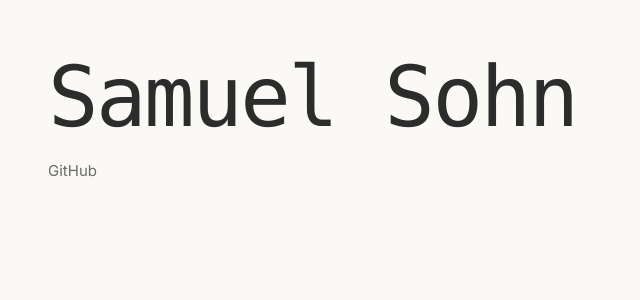
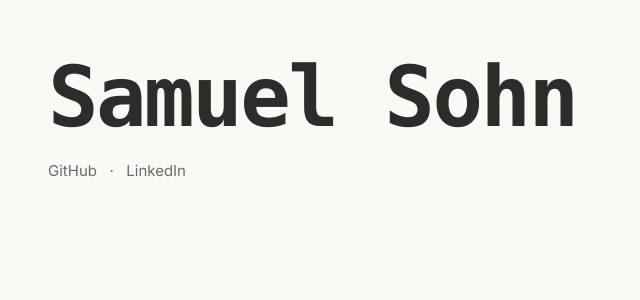
Before and after one commit to samsohn28/samsohn28.github.io, a Jekyll site: the page built from index.html, in a window 1280 px wide. Shown: the top 300 px of the page, without its empty margins (0-640 px from the left). Built offline with Jekyll 4.4.1, drawn with Linux system fonts in a browser that asks for light colours.

Commit message:
bold name, add LinkedIn link

```diff
--- a/index.html
+++ b/index.html
@@ -2,5 +2,7 @@
 layout: default
 ---
 
-<h1 style="font-size: 84px; font-weight: 500; font-family: 'SF Mono', 'Fira Code', 'Fira Mono', Menlo, Monaco, 'Courier New', monospace; letter-spacing: -0.03em; margin-bottom: 14px;">Samuel Sohn</h1>
+<h1 style="font-size: 84px; font-weight: 700; font-family: 'SF Mono', 'Fira Code', 'Fira Mono', Menlo, Monaco, 'Courier New', monospace; letter-spacing: -0.03em; margin-bottom: 14px;">Samuel Sohn</h1>
 <a href="https://github.com/samsohn28" style="font-size: 15px;">GitHub</a>
+<span style="color: #6b6b6b; font-size: 15px; margin: 0 8px;">·</span>
+<a href="https://www.linkedin.com/in/samsohn28/" style="font-size: 15px;">LinkedIn</a>
```
